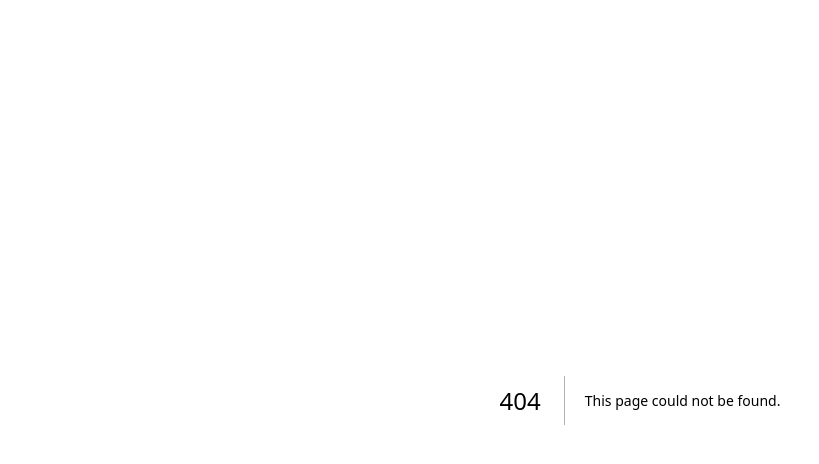
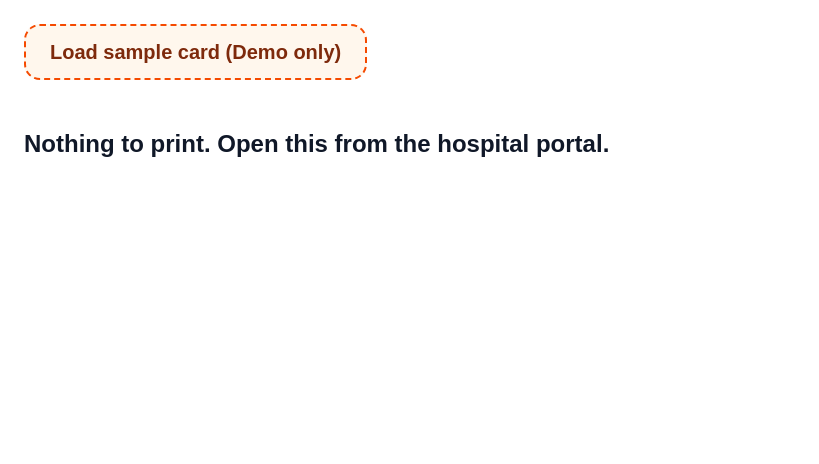
Before and after one commit to HilalZD/MedPass, a Next.js app: page /print in a window 1280 px wide. Before the commit this address had no page. Shown: the top 464 px of the page, without its empty margins (0-819 px from the left). Built offline with nearby package versions, Linux system fonts and the light colour scheme.

Commit message:
/print: A4 handoff page for the two-sided card (reads sessionStorage once, demo sample in dev only)
Co-Authored-By: Claude Opus 5.5 <noreply@anthropic.com>

```diff
--- /dev/null
+++ b/app/print/page.tsx
@@ -0,0 +1,102 @@
+"use client";
+
+// Prints one MedPass ID card (front + back) on an A4 page at exact ID-card size.
+//
+// The hospital portal hands the card over through sessionStorage:
+//   PRINT_KEY        the encoded card payload ("MP1:...", already encrypted)
+//   PRINT_EXTRA_KEY  { nameAr, sex, photo } (printed only, never in the QR)
+// Both are read once and removed at once. The PIN never reaches this page.
+
+import { useEffect, useRef, useState } from "react";
+import MedPassCard, { PRINT_KEY, takePrintExtra, type PrintExtra } from "@/components/MedPassCard";
+
+// One @page rule, no browser margins; the cards sit 10 mm from the paper edge.
+// Cut marks: a thin dashed black line just outside each side of the card.
+const PRINT_CSS = `
+@page { size: A4; margin: 0; }
+.print-sheet { padding: 10mm; }
+.print-sheet [data-side] { outline: 0.2mm dashed #000; outline-offset: 1.5mm; }
+@media print {
+  .no-print { display: none !important; }
+  html, body { background: #fff !important; }
+  .print-sheet { width: 210mm; min-height: 297mm; box-sizing: border-box; }
+}
+`;
+
+type Handoff = { payload: string | null; extra: PrintExtra };
+
+export default function PrintPage() {
+  const [handoff, setHandoff] = useState<Handoff | null>(null); // null = not read yet
+  const [loadingSample, setLoadingSample] = useState(false);
+  const read = useRef(false);
+
+  useEffect(() => {
+    // React Strict Mode runs effects twice in development; the second read would find nothing.
+    if (read.current) return;
+    read.current = true;
+    let payload: string | null = null;
+    try {
+      payload = sessionStorage.getItem(PRINT_KEY);
+    } catch {
+      payload = null;
+    }
+    const extra = takePrintExtra(); // reads and clears PRINT_EXTRA_KEY
+    try {
+      sessionStorage.removeItem(PRINT_KEY);
+    } catch {
+      // storage unavailable: nothing to clear
+    }
+    setHandoff({ payload, extra });
+  }, []);
+
+  // Development only: a fictional sample card so /print can be tried without the portal.
+  async function loadSample() {
+    setLoadingSample(true);
+    try {
+      const [{ encode }, sample] = await Promise.all([
+        import("@/lib/card"),
+        import("@/fixtures/sample-record.json").then((m) => m.default as unknown as import("@/lib/types").MedPassRecord),
+      ]);
+      const payload = await encode(sample, "123456");
+      setHandoff({ payload, extra: { nameAr: sample.patient.nameAr, sex: sample.patient.sex } });
+    } finally {
+      setLoadingSample(false);
+    }
+  }
+
+  const button = "min-h-14 rounded-2xl px-6 text-xl font-semibold";
+
+  return (
+    <main className="min-h-screen bg-white text-gray-900">
+      <style>{PRINT_CSS}</style>
+
+      <div className="no-print flex flex-wrap items-center gap-4 p-6">
+        {handoff?.payload && (
+          <button type="button" onClick={() => window.print()} className={`${button} bg-gray-900 text-white`}>
+            Print
+          </button>
+        )}
+        {process.env.NODE_ENV !== "production" && (
+          <button
+            type="button"
+            onClick={loadSample}
+            disabled={loadingSample}
+            className={`${button} border-2 border-dashed border-orange-600 bg-orange-50 text-orange-900 disabled:opacity-50`}
+          >
+            Load sample card (Demo only)
+          </button>
+        )}
+      </div>
+
+      {handoff && !handoff.payload && (
+        <p className="p-6 text-2xl font-semibold">Nothing to print. Open this from the hospital portal.</p>
+      )}
+
+      {handoff?.payload && (
+        <div className="print-sheet">
+          <MedPassCard payload={handoff.payload} nameAr={handoff.extra.nameAr} sex={handoff.extra.sex} photo={handoff.extra.photo} />
+        </div>
+      )}
+    </main>
+  );
+}
```
